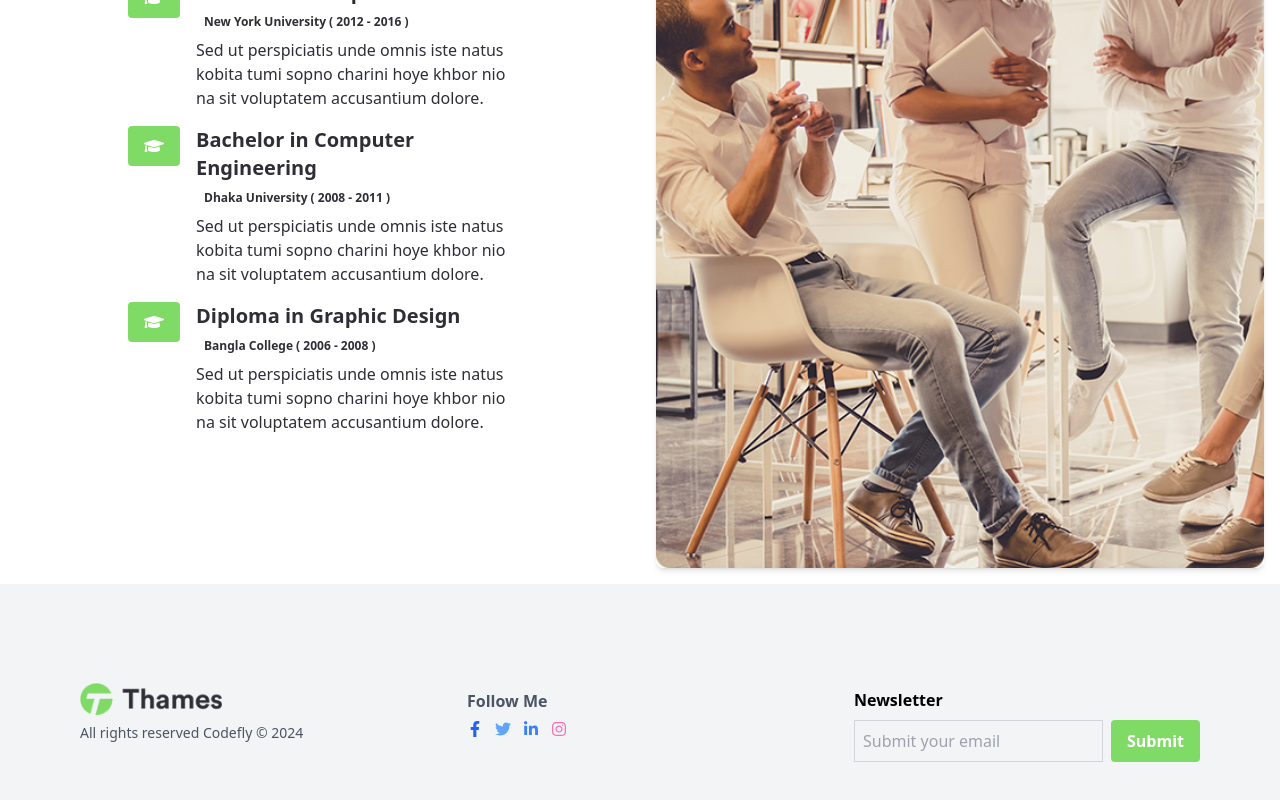
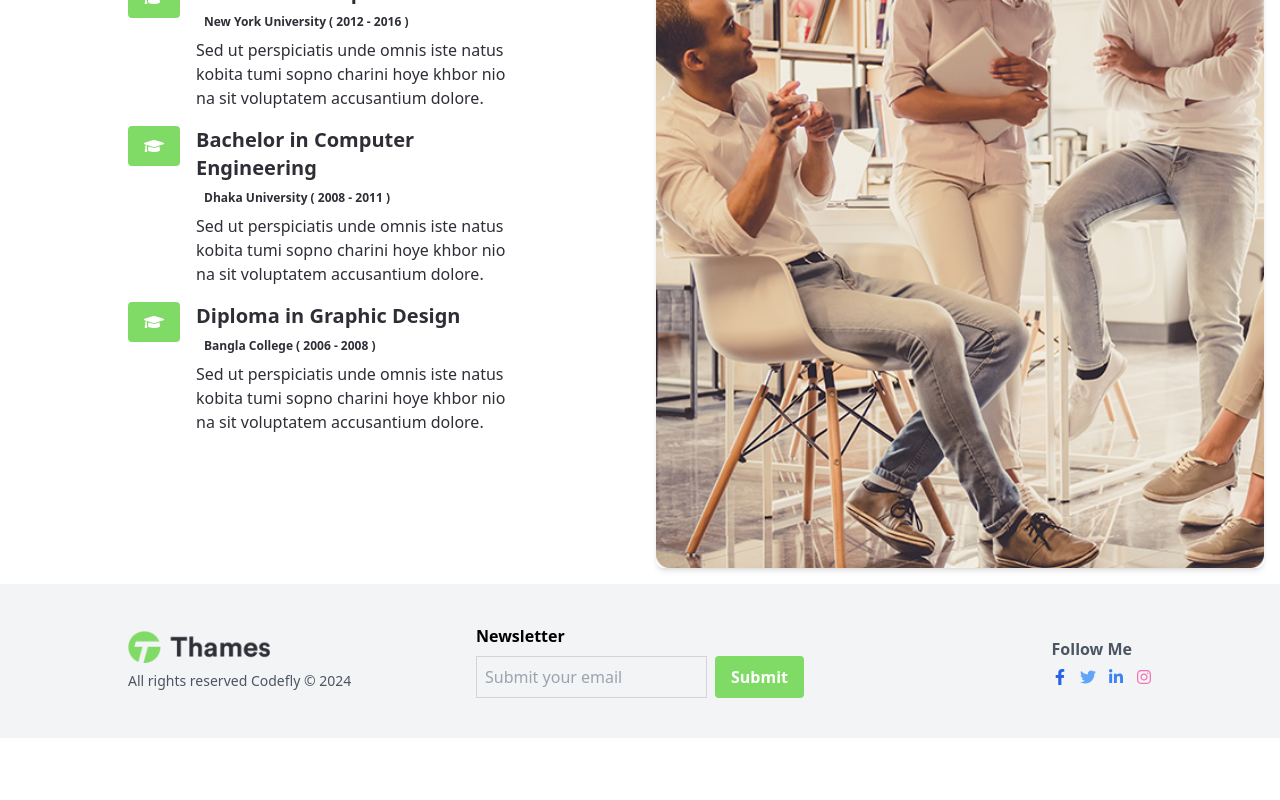
Before and after one commit to muzammil-x/dev-project, a React (Vite) app in the folder portfolio/: page / in a window 1280 px wide. Shown: the part 3657-4457 px from the top of the page. After the commit the page ends 4395 px from the top, so only its background shows below. Built offline with nearby package versions, Linux system fonts and the light colour scheme.

Commit message:
footer ok

```diff
--- a/portfolio/src/components/Footer.jsx
+++ b/portfolio/src/components/Footer.jsx
@@ -8,33 +8,16 @@ import {
 
 const Footer = () => {
   return (
-    <footer className="bg-gray-100 px-20 py-20">
-      <div className="flex justify-between items-center">
-        <div className="w-1/3">
+    <footer className="bg-gray-100 px-32 py-10">
+      <div className="flex flex-col md:flex-row justify-between items-center gap-5">
+        <div className="w-full md:w-1/3 mb-4 md:mb-0">
           <img src="/logod.png" alt="logo" className="h-8 mb-2" />
           <p className="text-gray-600 text-sm">
             All rights reserved Codefly © 2024
           </p>
         </div>
-        <div className="w-1/3">
-          <p className="text-gray-600 font-semibold mb-2">Follow Me</p>
-          <div className="flex space-x-3">
-            <a href="#" aria-label="Facebook" className="text-blue-600">
-              <FaFacebookF />
-            </a>
-            <a href="#" aria-label="Twitter" className="text-blue-400">
-              <FaTwitter />
-            </a>
-            <a href="#" aria-label="LinkedIn" className="text-blue-500">
-              <FaLinkedinIn />
-            </a>
-            <a href="#" aria-label="Instagram" className="text-pink-400">
-              <FaInstagram />
-            </a>
-          </div>
-        </div>
-        <div className="mt-6">
-          <h3 className="font-semibold mb-2">Newsletter</h3>
+        <div className="w-full md:w-1/3">
+          <h3 className="font-semibold mb-2  md:text-left">Newsletter</h3>
           <form action="#" method="POST" className="flex">
             <input
               type="email"
@@ -50,9 +33,80 @@ const Footer = () => {
             </button>
           </form>
         </div>
+        <div className="w-full md:w-1/3 mb-4 md:mb-0  md:text-right">
+          <p className="text-gray-600 font-semibold md:mr-5 mb-2">Follow Me</p>
+          <div className="flex  md:justify-end space-x-3">
+            <FaFacebookF className="text-blue-600" />
+
+            <FaTwitter className="text-blue-400" />
+
+            <FaLinkedinIn className="text-blue-500" />
+
+            <FaInstagram className="text-pink-400" />
+          </div>
+        </div>
       </div>
     </footer>
   );
 };
 
 export default Footer;
+
+// import React from "react";
+// import {
+//   FaFacebookF,
+//   FaTwitter,
+//   FaLinkedinIn,
+//   FaInstagram,
+// } from "react-icons/fa";
+
+// const Footer = () => {
+//   return (
+//     <footer className="bg-gray-100 px-20 py-20">
+//       <div className="flex justify-between items-center">
+//         <div className="w-1/3">
+//           <img src="/logod.png" alt="logo" className="h-8 mb-2" />
+//           <p className="text-gray-600 text-sm">
+//             All rights reserved Codefly © 2024
+//           </p>
+//         </div>
+//         <div className="w-1/3">
+//           <p className="text-gray-600 font-semibold mb-2">Follow Me</p>
+//           <div className="flex space-x-3">
+//             <a href="#" aria-label="Facebook" className="text-blue-600">
+//               <FaFacebookF />
+//             </a>
+//             <a href="#" aria-label="Twitter" className="text-blue-400">
+//               <FaTwitter />
+//             </a>
+//             <a href="#" aria-label="LinkedIn" className="text-blue-500">
+//               <FaLinkedinIn />
+//             </a>
+//             <a href="#" aria-label="Instagram" className="text-pink-400">
+//               <FaInstagram />
+//             </a>
+//           </div>
+//         </div>
+//         <div className="mt-6">
+//           <h3 className="font-semibold mb-2">Newsletter</h3>
+//           <form action="#" method="POST" className="flex">
+//             <input
+//               type="email"
+//               placeholder="Submit your email"
+//               required
+//               className="border border-gray-300 bg-gray-100 p-2 w-full mr-2"
+//             />
+//             <button
+//               type="submit"
+//               className="bg-[#80DB66] text-white font-bold py-2 px-4 rounded"
+//             >
+//               Submit
+//             </button>
+//           </form>
+//         </div>
+//       </div>
+//     </footer>
+//   );
+// };
+
+// export default Footer;
```
